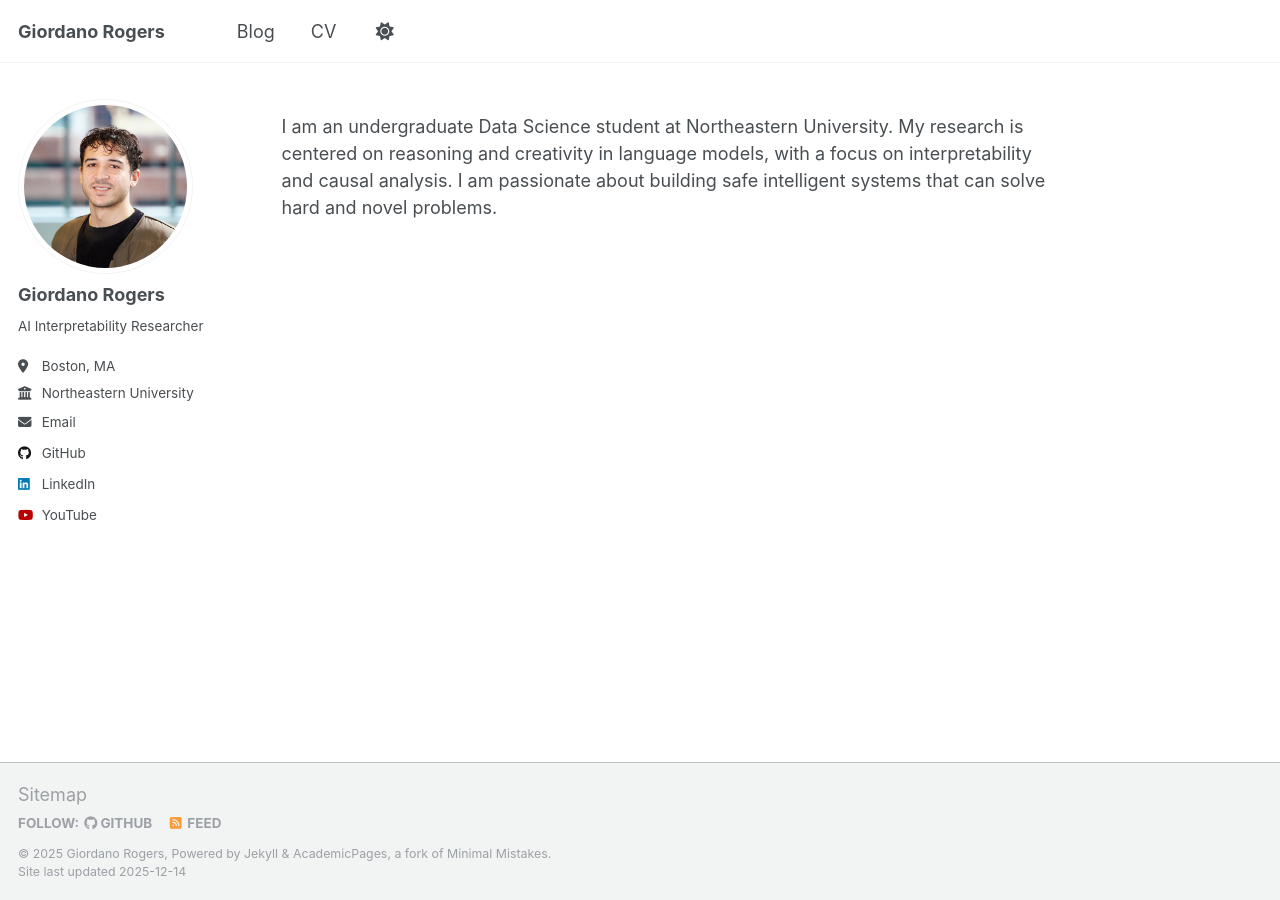
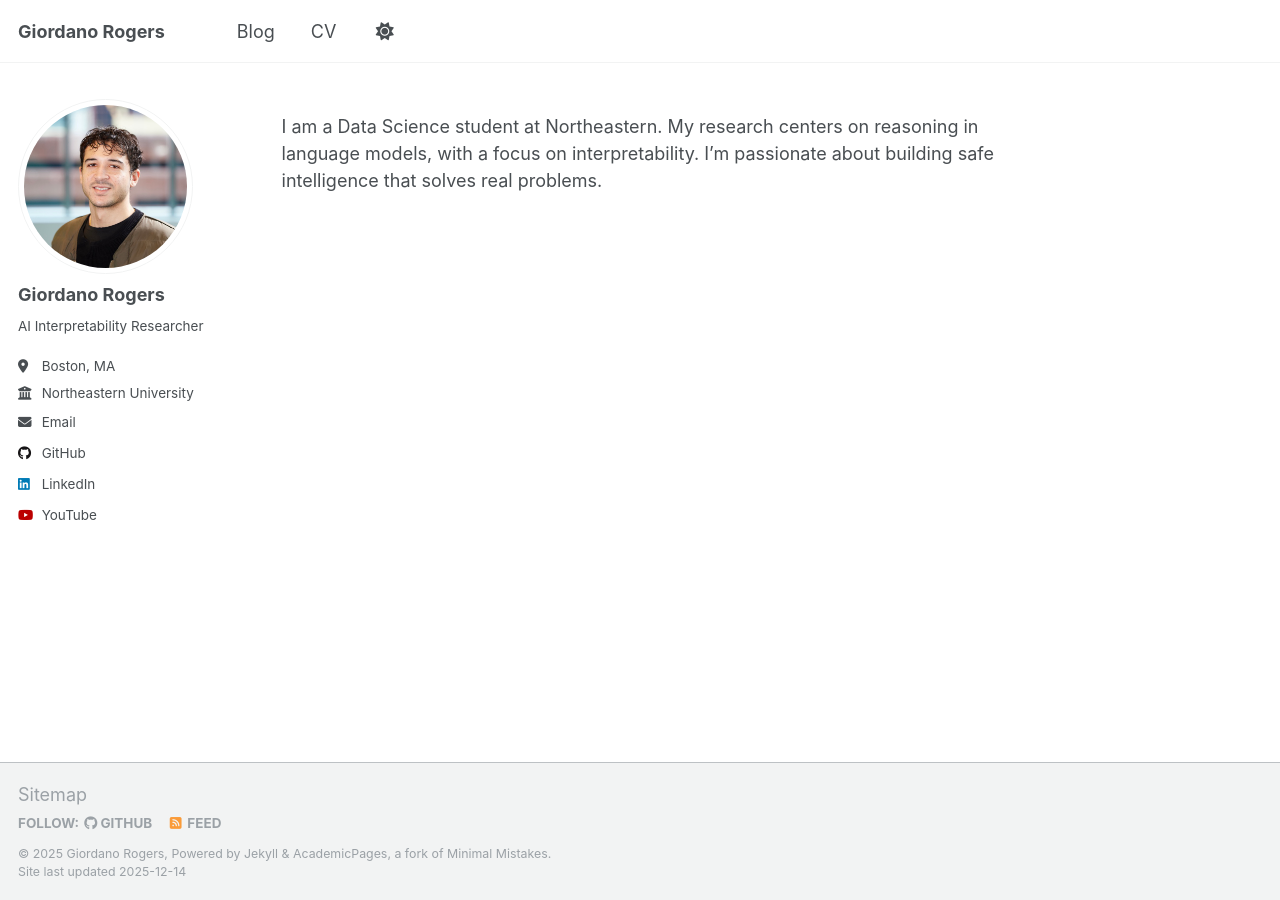
Before and after one commit to giordanorogers/giordanorogers.github.io, a Jekyll site: the page built from _pages/about.md, in a window 1280 px wide. Built offline with Jekyll 4.4.1, drawn with Linux system fonts in a browser that asks for light colours; a script that is not in the unit is left out.

Commit message:
updated about

```diff
--- a/_pages/about.md
+++ b/_pages/about.md
@@ -7,4 +7,4 @@ redirect_from:
   - /about.html
 ---
 
-I am an undergraduate Data Science student at Northeastern University. My research is centered on reasoning and creativity in language models, with a focus on interpretability and causal analysis. I am passionate about building safe intelligent systems that can solve hard and novel problems.
+I am a Data Science student at Northeastern. My research centers on reasoning in language models, with a focus on interpretability. I'm passionate about building safe intelligence that solves real problems.
```
